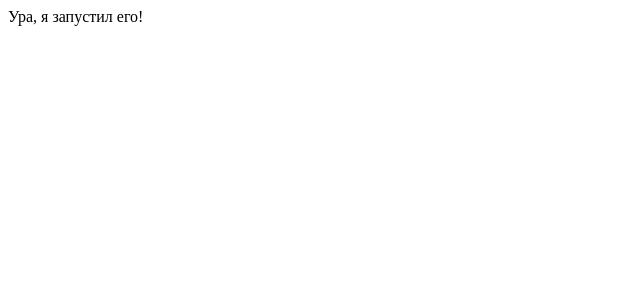
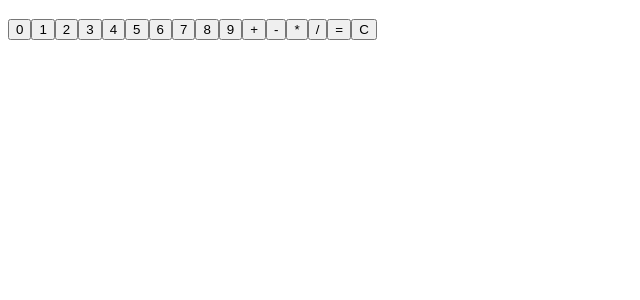
Before and after one commit to VitalikHey/Weather-Calculator, a React (Create React App) app in the folder my-app/: page / in a window 1280 px wide. Shown: the top 300 px of the page, without its empty margins (0-640 px from the left). Built offline with nearby package versions, Linux system fonts and the light colour scheme.

Commit message:
Add base calculate

```diff
--- a/my-app/src/app/App.js
+++ b/my-app/src/app/App.js
@@ -1,9 +1,11 @@
-import './App.css';
+import "./App.css";
+import "../components/calculate/Calculate"
+import Calculate from "../components/calculate/Calculate";
 
 function App() {
   return (
     <>
-      Ура, я запустил его!
+        <Calculate/>
     </>
   );
 }
--- /dev/null
+++ b/my-app/src/components/calculate/Calculate.js
@@ -0,0 +1,44 @@
+import React, {useState} from "react";
+
+function Calculate() {
+    const [outputResult, setOutputResult] = useState('')
+
+    const handleClick = (event) => {
+        const value = event.target.name
+        setOutputResult(outputResult + value)
+    }
+
+    const clearResult = () => {
+        setOutputResult("")
+    }
+
+    const calculationResult = () => {
+        setOutputResult(eval(outputResult))
+    }
+
+    return (
+        <div>
+            <h3 style={{textAlign: "center"}}>{outputResult}</h3>
+            <button name="0" onClick={handleClick}>0</button>
+            <button name="1" onClick={handleClick}>1</button>
+            <button name="2" onClick={handleClick}>2</button>
+            <button name="3" onClick={handleClick}>3</button>
+            <button name="4" onClick={handleClick}>4</button>
+            <button name="5" onClick={handleClick}>5</button>
+            <button name="6" onClick={handleClick}>6</button>
+            <button name="7" onClick={handleClick}>7</button>
+            <button name="8" onClick={handleClick}>8</button>
+            <button name="9" onClick={handleClick}>9</button>
+            <button name="+" onClick={handleClick}>+</button>
+            <button name="-" onClick={handleClick}>-</button>
+            <button name="*" onClick={handleClick}>*</button>
+            <button name="/" onClick={handleClick}>/</button>
+            <button name="=" onClick={calculationResult}>=</button>
+            <button name="C" onClick={clearResult}>C</button>
+
+
+        </div>
+    )
+}
+
+export default Calculate
```
Also changed, not shown: my-app/src/index.js (+4 -4 lines), my-app/src/components/calculate/calculateStyle.css (added), 1 other file (tests, documents, lock files or other folders).
